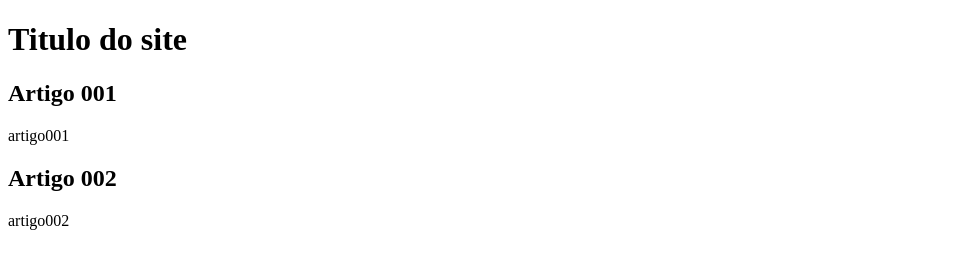
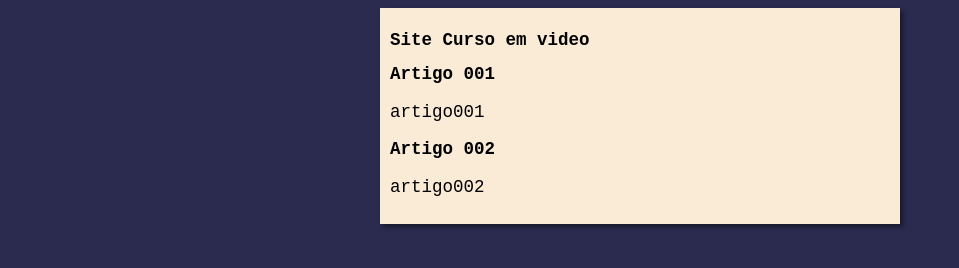
Before and after one commit to JulioBarbosa19/Projeto-site, a plain HTML site: page index.html in a window 1280 px wide. Shown: the whole page, without its empty margins (0-959 px from the left). Drawn offline with Linux system fonts and the light colour scheme.

Commit message:
iniciei o design

```diff
--- /dev/null
+++ b/estilos/style.css
@@ -0,0 +1,16 @@
+* {
+    font-family: 'Courier New', Courier, monospace;
+    font-size: 17.5px;
+}
+
+body {
+    background-color: rgb(43, 43, 80);
+}
+
+main {
+    background-color: antiquewhite;
+    width: 500px;
+    margin: auto;
+    padding: 10px;
+    box-shadow: 3px 3px 5px rgba(0, 0, 0, 0.473);
+}
--- a/index.html
+++ b/index.html
@@ -4,13 +4,14 @@
 <head>
     <meta charset="UTF-8">
     <meta name="viewport" content="width=device-width, initial-scale=1.0">
+    <link rel="stylesheet" href="estilos/style.css">
     <title>Teste</title>
 </head>
 
 <body>
     <main>
         <header>
-            <h1>Titulo do site</h1>
+            <h1>Site Curso em video</h1>
         </header>
         <article>
             <h2>Artigo 001</h2>
```
